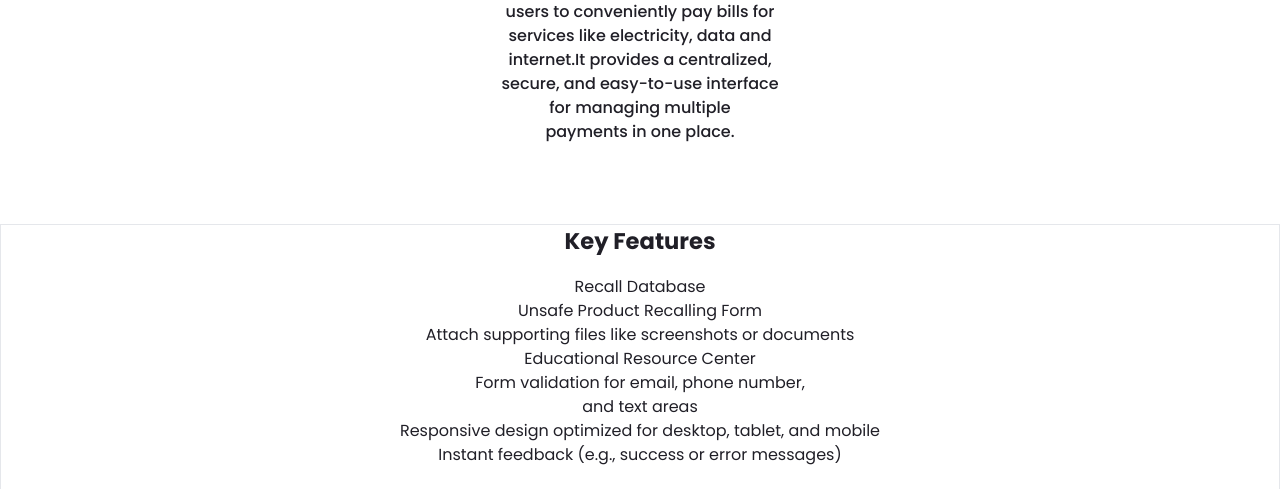
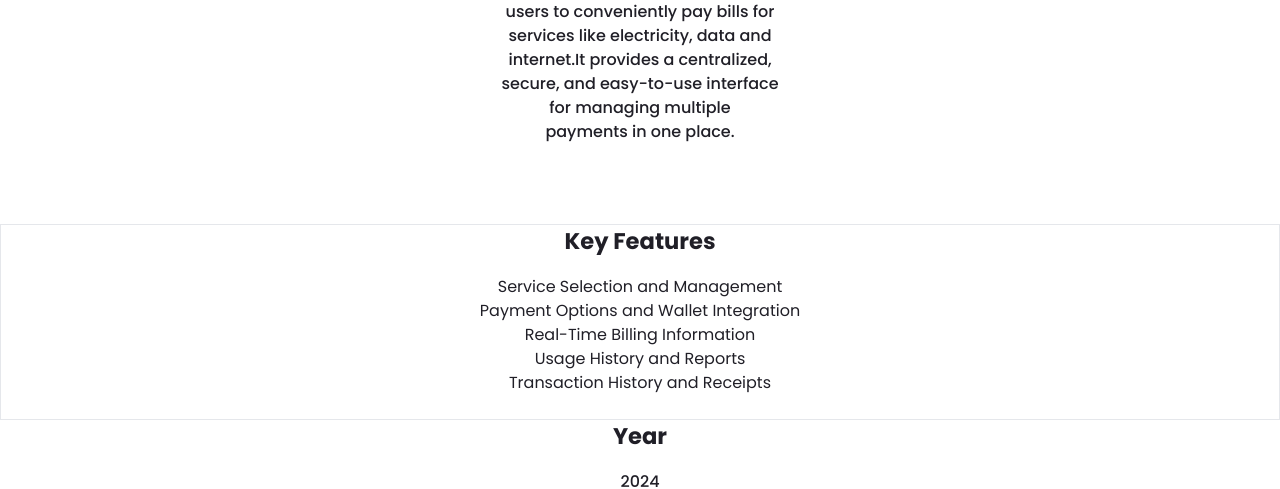
Before and after one commit to Aisosaoyakhire/Aisosa-Frontend-Dev, a website: page public/suremat.html in a window 1280 px wide. Shown: the part 326-815 px from the top of the page. Drawn offline with Linux system fonts and the light colour scheme.

Commit message:
features addition

```diff
--- a/public/suremat.html
+++ b/public/suremat.html
@@ -67,13 +67,21 @@
     <div class="mx-auto px-4 border text-center">
         <h3 class="text-lg font-bold mb-4">Key Features</h3>
         <ul class="list-disc text-md  mb-6 mx-6 text-center">
-            <li>Recall Database</li>
-            <li>Unsafe Product Recalling Form</li>
-            <li>Attach supporting files like screenshots or documents</li>
-            <li>Educational Resource Center</li>
-            <li>Form validation for email, phone number, <br>and text areas</li>
-            <li>Responsive design optimized for desktop, tablet, and mobile</li>
-            <li>Instant feedback (e.g., success or error messages)</li>
+            <li>
+                Service Selection and Management
+            </li>
+            <li>
+                Payment Options and Wallet Integration
+            </li>
+            <li>
+                Real-Time Billing Information
+            </li>
+            <li>
+                Usage History and Reports
+            </li>
+            <li>
+                Transaction History and Receipts
+            </li>
         </ul>
 
     </div>
```
Also changed, not shown: public/tiidetrack.html (+5 -5 lines).
